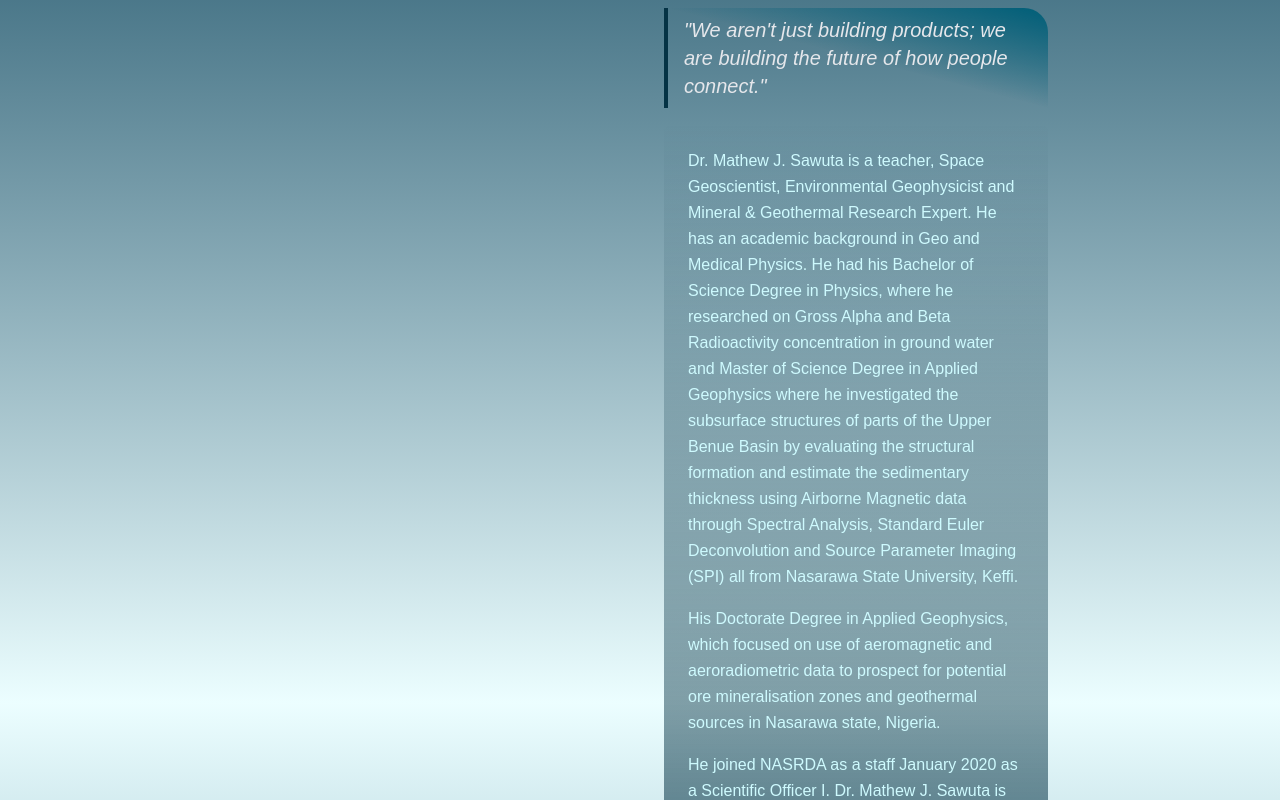
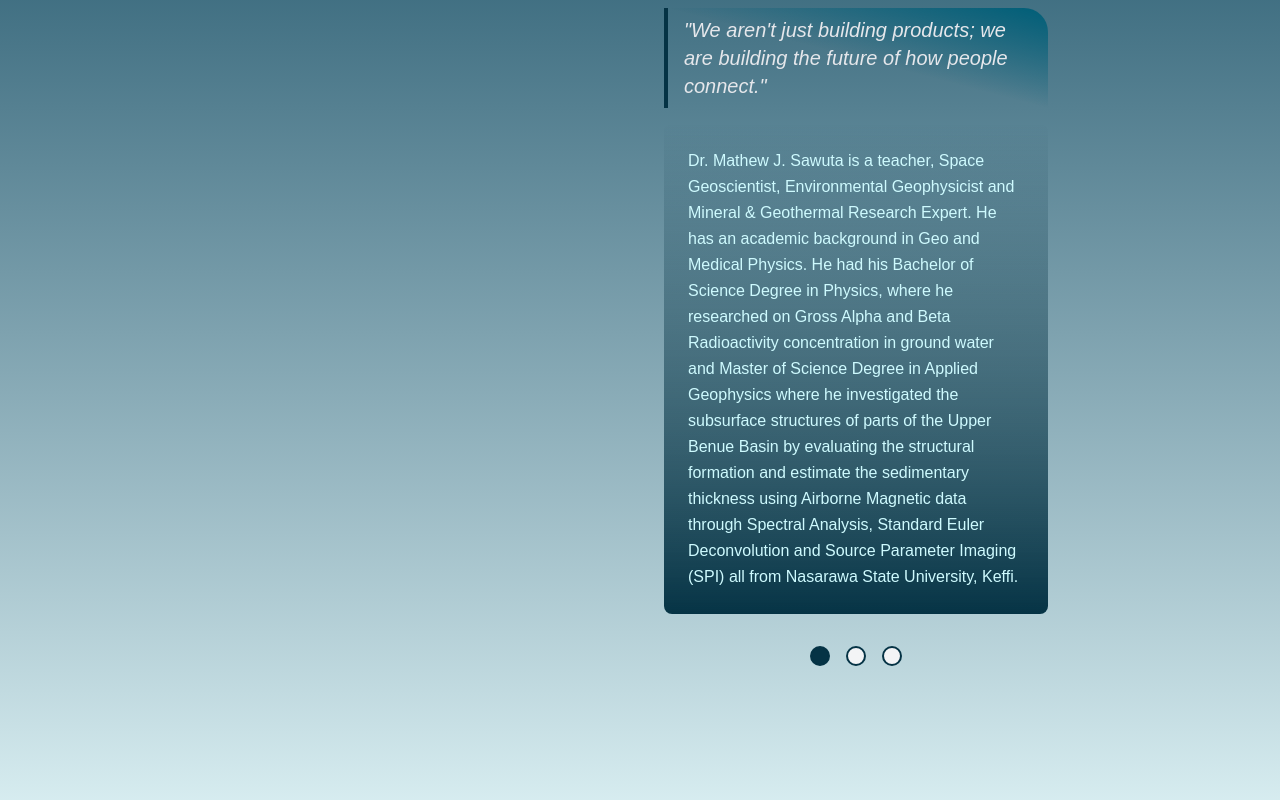
Before and after one commit to GoldnRamen/Majosa, a Next.js app in the folder frontend/: page /leadership in a window 1280 px wide. Shown: the part 300-1100 px from the top of the page. Built offline with nearby package versions, Linux system fonts and the light colour scheme.

Commit message:
Some changes made

```diff
--- a/frontend/src/components/CompaniesGrid.js
+++ b/frontend/src/components/CompaniesGrid.js
@@ -88,7 +88,7 @@ export default function CompaniesGrid(){
               <div className={`absolute z-10 top-2 left-2 h-9 w-9 border-2 ${c.bgColor} rounded-full flex items-center justify-center font-semibold backdrop-blur-md bg-white/80`}>{c.name.split(' ')[1]?.slice(0,2) || 'MG'}</div>
               <div className="absolute z-10 top-2 left-12 right-2 h-fit w-fit p-2 justify-center font-semibold backdrop-blur-md bg-white/60 rounded-lg text-sm text-cyan-950">{c.name}</div>
             </div>
-            <div className="absolute inset-x-0 lg:bottom-0 bottom-20 translate-y-full lg:group-hover:translate-y-0 transition-all duration-500 backdrop-blur-md bg-white/20 p-4">
+            <div className="absolute inset-x-0 lg:bottom-0 bottom-15 translate-y-full lg:group-hover:translate-y-0 transition-all duration-500 backdrop-blur-md bg-white/20 p-4">
               <p className="text-white border border-white text-sm shadow-xl animate-pulse p-1 rounded hover:cursor-pointer w-fit" onClick={() => handleCardClick(c.id)}>Learn More →</p>
             </div>
           </div>
--- a/frontend/src/pages/companies.js
+++ b/frontend/src/pages/companies.js
@@ -4,7 +4,7 @@ import CompaniesGrid from '../components/CompaniesGrid'
 
 export default function Companies(){
   return (
-    <div className="mt-15 min-h-screen bg-linear-to-br from-cyan-50 to-white flex flex-col">
+    <div className="mt-15 min-h-screen bg-linear-to-br from-orange-100 to-orange-50 flex flex-col">
       <Header />
       <main className="flex-1 max-w-full lg:mx-20 px-6 py-12 space-y-8 text-cyan-950">
         <h1 className="text-3xl font-bold">Our Companies</h1>
--- a/frontend/src/pages/leadership.js
+++ b/frontend/src/pages/leadership.js
@@ -1,16 +1,36 @@
 import Header from '../components/Header'
 import Footer from '../components/Footer'
 import { CldImage } from 'next-cloudinary'
+import { useState } from 'react'
 
 export default function Leadership(){
+  const [seeP1, setSeeP1] = useState(true)
+  const [seeP2, setSeeP2] = useState(false)
+  const [seeP3, setSeeP3] = useState(false)
+
+  const handleSee1 = ()=>{
+    setSeeP1(true)
+    setSeeP2(false)
+    setSeeP3(false)
+  }
+  const handleSee2 = ()=>{
+    setSeeP1(false)
+    setSeeP2(true)
+    setSeeP3(false)
+  }
+  const handleSee3 = ()=>{
+    setSeeP1(false)
+    setSeeP2(false)
+    setSeeP3(true)
+  }
   return (
-    <div className="mt-15 min-h-screen bg-linear-to-b from-cyan-900 via-cyan-50 to-cyan-800  flex flex-col">
+    <div className="mt-15 min-h-screen bg-linear-to-b from-cyan-900 to-cyan-50  flex flex-col">
       <Header />
       <main className="flex-1 max-w-4xl mx-auto px-6 py-12">
         <section className="max-w-6xl mx-auto py-16 px-4">
           <div className="grid md:grid-cols-2 gap-12">
             <div className="group lg:mt-20">
-              <div className='lg:sticky lg:top-25'>
+              <div className='lg:sticky lg:top-20'>
                 <div className="absolute -inset-1 bg-linear-to-r from-cyan-950 to-cyan-100 rounded-2xl blur opacity-25 group-hover:opacity-50 transition duration-1000"></div>
                 <div className="relative bg-white rounded-2xl overflow-hidden shadow-xl">
                   <CldImage src="ceo_majosa_1_w6cl4h" height={500} width={500} alt="CEO Portrait"
@@ -28,23 +48,32 @@ export default function Leadership(){
                     "We aren't just building products; we are building the future of how people connect."
                   </p>
                   <div className='rounded-lg p-6 text-cyan-100 leading-relaxed space-y-4 bg-linear-to-b from-transparent to-cyan-950'>
-                    <p>Dr. Mathew J. Sawuta is a teacher, Space Geoscientist, Environmental Geophysicist and Mineral & Geothermal Research Expert. He has an academic background in Geo and Medical Physics. He had his Bachelor of Science Degree in Physics, where he researched on Gross Alpha and Beta Radioactivity concentration in ground water and Master of Science Degree in Applied Geophysics where he investigated the subsurface structures of parts of the Upper Benue Basin by evaluating the structural formation and estimate the sedimentary thickness using Airborne Magnetic data through Spectral Analysis, Standard Euler Deconvolution and Source Parameter Imaging (SPI) all from Nasarawa State University, Keffi.</p>
-                    <p>His Doctorate Degree in Applied Geophysics, which focused on use of aeromagnetic and aeroradiometric data to prospect for potential ore mineralisation zones and geothermal sources in Nasarawa state, Nigeria.</p>
-                    <p>He joined NASRDA as a staff January 2020 as a Scientific Officer I. Dr. Mathew J. Sawuta is currently a Senior Scientific Officer with the Department of satellite mission and Data Communication of Centre for satellite Technology Development (CSTD). He was part of the satellite mission team that worked on Unmanned Moving Vehicle (UMV). Dr. Mathew has several academic research publications in several reputable local and international journals totalling 8 publications.</p>
-                    <p>Dr. Mathew has attended and presented research papers at different conferences which includes NIP FUTO 2019, NMGS 2020 at Ife and NMGS 2025 Abuja.</p>
-                    <p>He is also a member of different professional bodies which include, Nigerian Institute of Physics, (NIP), Nigeria Mining and Geoscience Society, (NMGS), Nigerian Association of Exploration Geophysicists (NAEG) for Geoscientist and Engineers</p>
+                    {seeP1 &&
+                      <p>Dr. Mathew J. Sawuta is a teacher, Space Geoscientist, Environmental Geophysicist and Mineral & Geothermal Research Expert. He has an academic background in Geo and Medical Physics. He had his Bachelor of Science Degree in Physics, where he researched on Gross Alpha and Beta Radioactivity concentration in ground water and Master of Science Degree in Applied Geophysics where he investigated the subsurface structures of parts of the Upper Benue Basin by evaluating the structural formation and estimate the sedimentary thickness using Airborne Magnetic data through Spectral Analysis, Standard Euler Deconvolution and Source Parameter Imaging (SPI) all from Nasarawa State University, Keffi.</p>}
+                    {seeP2 &&
+                      <>
+                        <p>His Doctorate Degree in Applied Geophysics, which focused on use of aeromagnetic and aeroradiometric data to prospect for potential ore mineralisation zones and geothermal sources in Nasarawa state, Nigeria.</p>
+                        <p>He joined NASRDA as a staff January 2020 as a Scientific Officer I. Dr. Mathew J. Sawuta is currently a Senior Scientific Officer with the Department of satellite mission and Data Communication of Centre for satellite Technology Development (CSTD). He was part of the satellite mission team that worked on Unmanned Moving Vehicle (UMV). Dr. Mathew has several academic research publications in several reputable local and international journals totalling 8 publications.</p>
+                      </>
+                    }
+                    {seeP3 &&
+                      <>
+                        <p>Dr. Mathew has attended and presented research papers at different conferences which includes NIP FUTO 2019, NMGS 2020 at Ife and NMGS 2025 Abuja.</p>
+                        <p>He is also a member of different professional bodies which include, Nigerian Institute of Physics, (NIP), Nigeria Mining and Geoscience Society, (NMGS), Nigerian Association of Exploration Geophysicists (NAEG) for Geoscientist and Engineers</p>
+                      </>
+                    }
                   </div>
                 </div>
 
                 <div className="mt-8 flex gap-4 justify-center">
-                  <a href="#" className="p-2 bg-gray-100 rounded-full hover:bg-blue-100 transition-colors">
-                    <span className="sr-only">LinkedIn</span>
+                  <a onClick={handleSee1} className={`p-2 ${seeP1 ? "bg-cyan-950 " : "bg-gray-100 "} border-cyan-950 border-2 rounded-full hover:bg-blue-100 transition-colors`}>
+                    {/* <span className="sr-only">LinkedIn</span>                     */}
                   </a>
-                  <a href="#" className="p-2 bg-cyan-950 rounded-full hover:bg-blue-100 transition-colors">
-                    <span className="sr-only">LinkedIn</span>
+                  <a onClick={handleSee2} className={`p-2 ${seeP2 ? "bg-cyan-950 " : "bg-gray-100 "} border-cyan-950 border-2 rounded-full hover:bg-blue-100 transition-colors`}>
+                    {/* <span className="sr-only">LinkedIn</span>                     */}
                   </a>
-                  <a href="#" className="p-2 bg-gray-100 rounded-full hover:bg-blue-100 transition-colors">
-                    <span className="sr-only">LinkedIn</span>
+                  <a onClick={handleSee3} className={`p-2 ${seeP3 ? "bg-cyan-950 " : "bg-gray-100 "} border-cyan-950 border-2 rounded-full hover:bg-blue-100 transition-colors`}>
+                    {/* <span className="sr-only">LinkedIn</span>                     */}
                   </a>
                 </div>
               </div>
```
Also changed, not shown: frontend/src/components/Header.js (+20 -8 lines).
